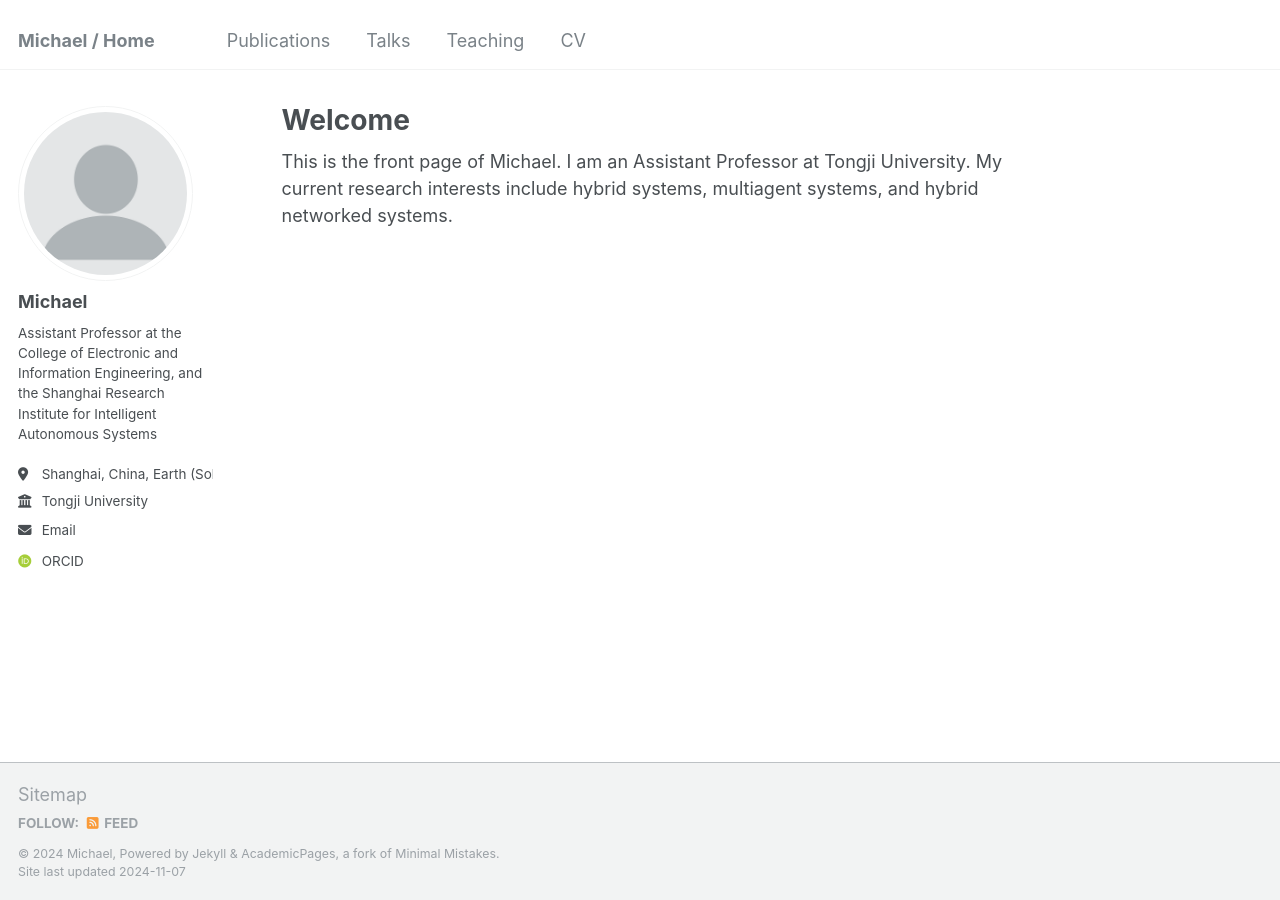
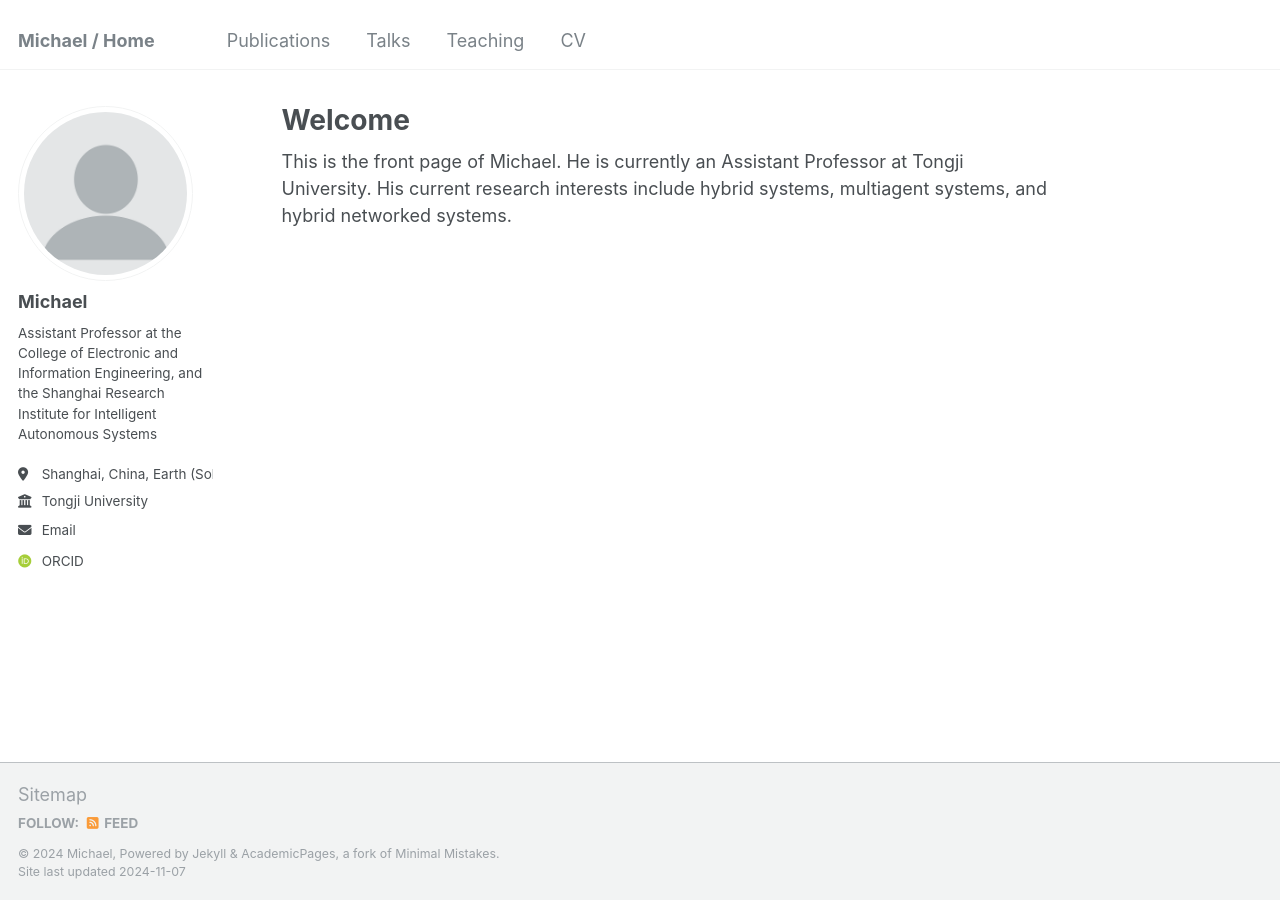
Before and after one commit to Starter1111/starter1111.github.io, a Jekyll site: the page built from _pages/about.md, in a window 1280 px wide. Built offline with Jekyll 4.4.1, drawn with Linux system fonts in a browser that asks for light colours; some web fonts are replaced.

Commit message:
Update about.md

```diff
--- a/_pages/about.md
+++ b/_pages/about.md
@@ -7,4 +7,4 @@ redirect_from:
   - /about.html
 ---
 
-This is the front page of Michael. I am an Assistant Professor at Tongji University. My current research interests include hybrid systems, multiagent systems, and hybrid networked systems.
+This is the front page of Michael. He is currently an Assistant Professor at Tongji University. His current research interests include hybrid systems, multiagent systems, and hybrid networked systems.
```
